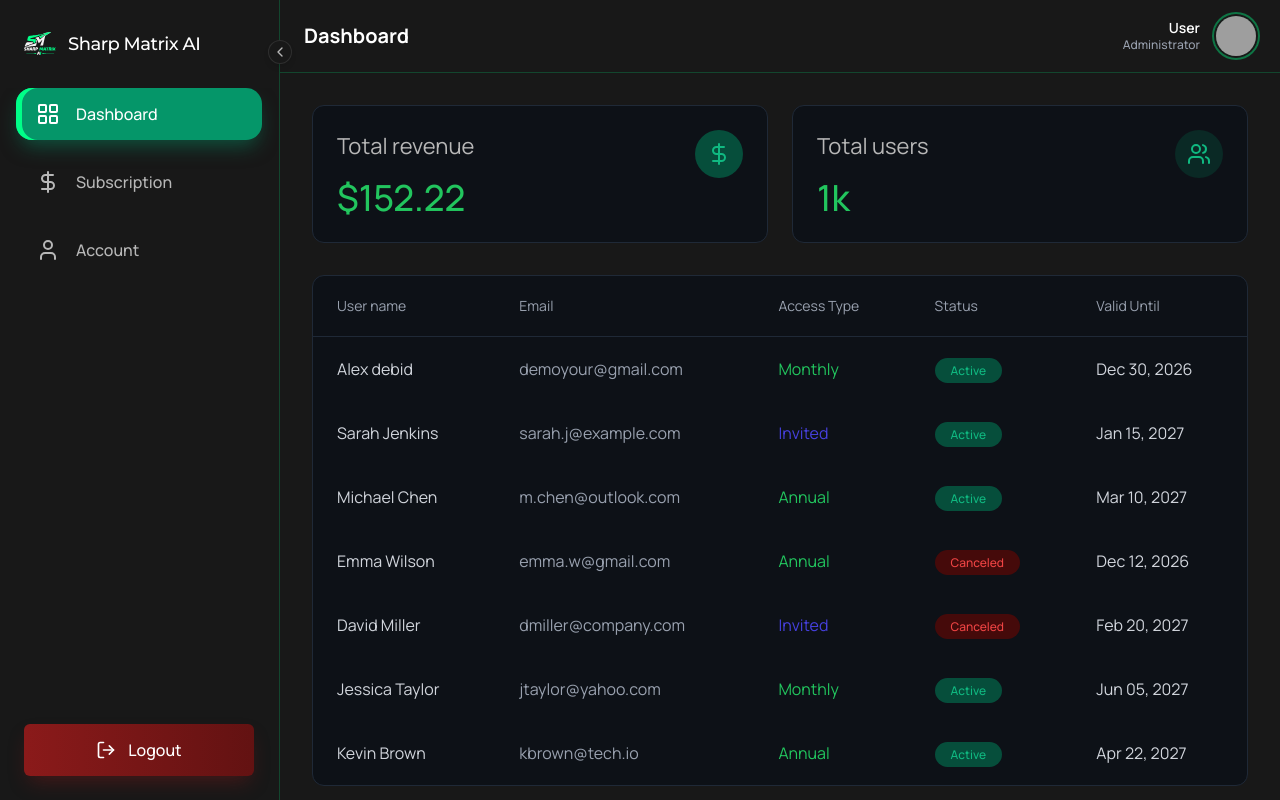
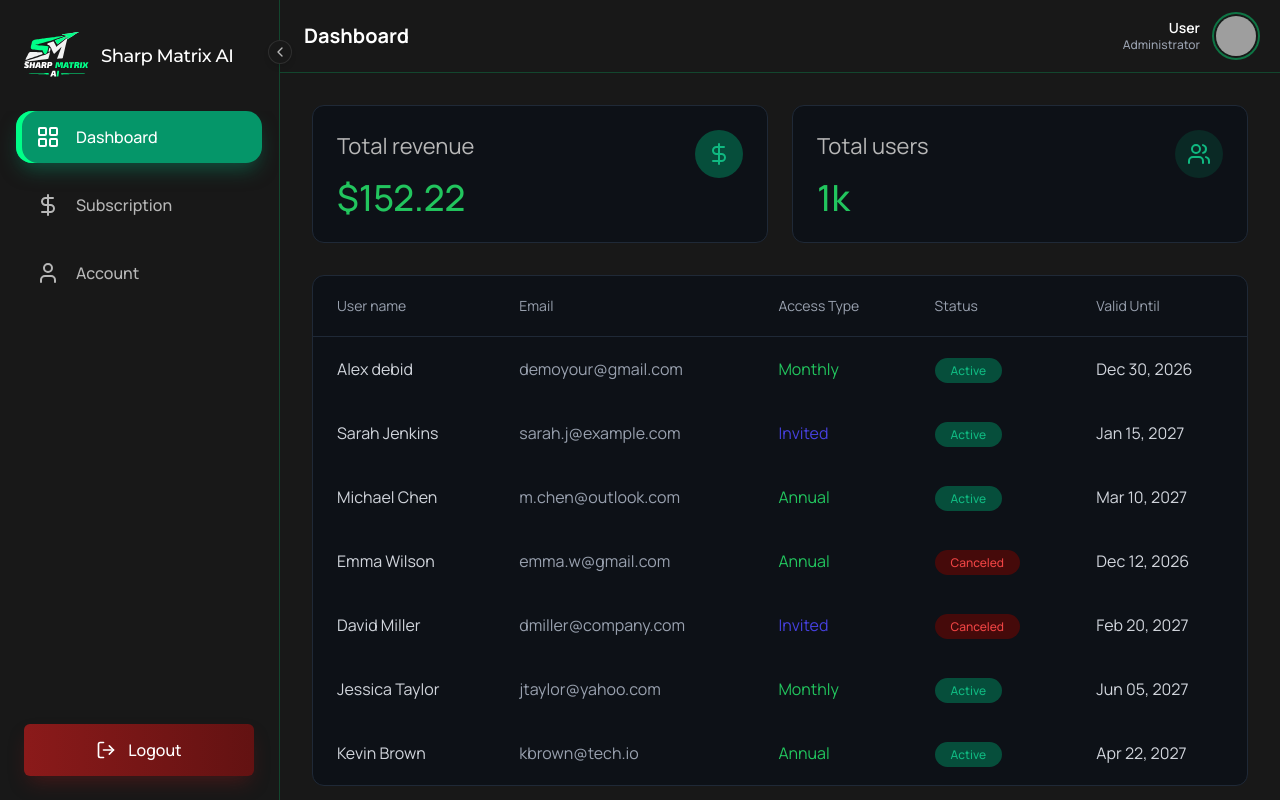
Before and after one commit to Alok4D/clash-gambling, a Next.js app: page /dashboard in a window 1280 px wide. Built offline with nearby package versions, Linux system fonts and the light colour scheme; grey boxes are pictures that could not be loaded.

Commit message:
feat: create responsive DashboardSidebar component with collapsible navigation and mobile support

```diff
--- a/components/dashboard_component/DashboardSidebar.tsx
+++ b/components/dashboard_component/DashboardSidebar.tsx
@@ -63,8 +63,8 @@ export function DashboardSidebar() {
             <Image
               src="/dashboard-logo/admin-dashboard-logo.svg"
               alt="Logo"
-              width={32}
-              height={32}
+              width={65}
+              height={65}
               className="object-contain"
             />
           </div>
```
